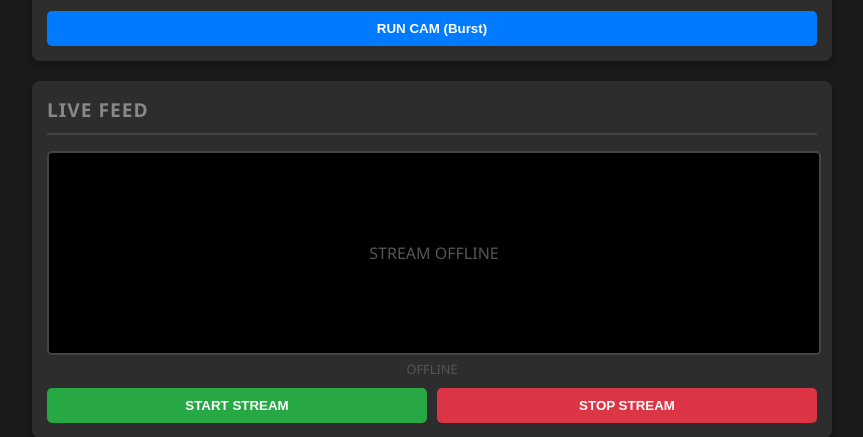
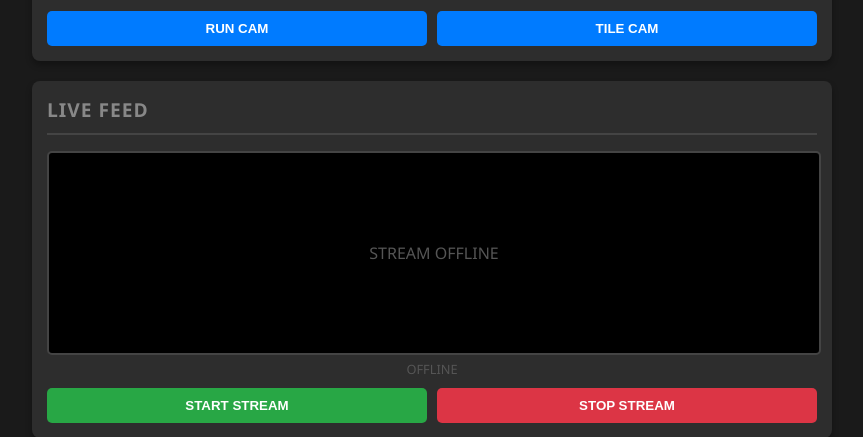
Before and after one commit to JasonCreemers/AeroSense, a Python web app: template templates/index.html in a window 1280 px wide. Shown: the part 383-820 px from the top of the page, without its empty margins (208-1071 px from the left). Run offline with Jinja, Linux system fonts and the light colour scheme; the template is opened without the code that fills it, so the values that code supplies are empty; some libraries are stand-ins or nearby versions.

```diff
--- a/aerosense/__init__.py
+++ b/aerosense/__init__.py
@@ -13,7 +13,7 @@ Usage:
 from typing import List
 
 # --- Versioning ---
-__version__: str = "v3.16.5"
+__version__: str = "v3.16.6"
 __release__: str = "2026-03-22"
 
 # --- Component Exports ---
--- a/aerosense/interface/web.py
+++ b/aerosense/interface/web.py
@@ -436,6 +436,8 @@ class WebServer:
             self.controller.check_pi_health()
         elif target == "CAMERA":
             self.controller.capture_smart_image(blocking=False)
+        elif target == "SPLIT_CAM":
+            self.controller.split_latest_image()
         elif target == "LIVE_CAMERA":
             threading.Thread(target=self.controller.run_live_camera, args=(0,), daemon=True).start()
 
--- a/templates/index.html
+++ b/templates/index.html
@@ -91,8 +91,9 @@
             <div style="text-align: right; margin-top: 5px;">
                 <span class="time-tag" id="camera-time">Taken: {{ img_time }}</span>
             </div>
-            <div style="margin-top: 10px;">
-                <button id="btn-cam" class="btn-blue" onclick="runCamera()">RUN CAM (Burst)</button>
+            <div class="grid-2" style="margin-top: 10px;">
+                <button id="btn-cam" class="btn-blue" onclick="runCamera()">RUN CAM</button>
+                <button class="btn-blue" onclick="post('/api/run_sensor', {target: 'SPLIT_CAM'})">TILE CAM</button>
             </div>
         </div>
 
@@ -307,7 +308,7 @@
                 polls++;
                 if (polls >= 10) {
                     clearInterval(camPoll);
-                    btn.innerHTML = "RUN CAM (Burst)";
+                    btn.innerHTML = "RUN CAM";
                     btn.style.opacity = "1";
                 }
             }, 1000);
@@ -383,7 +384,7 @@
                         placeholder.style.display = 'none';
 
                         let btn = document.getElementById('btn-cam');
-                        btn.innerHTML = 'RUN CAM (Burst)';
+                        btn.innerHTML = 'RUN CAM';
                         btn.style.opacity = '1';
                     }
                     document.getElementById('camera-time').textContent =
```
Also changed, not shown: CHANGELOG.md, README.md.
